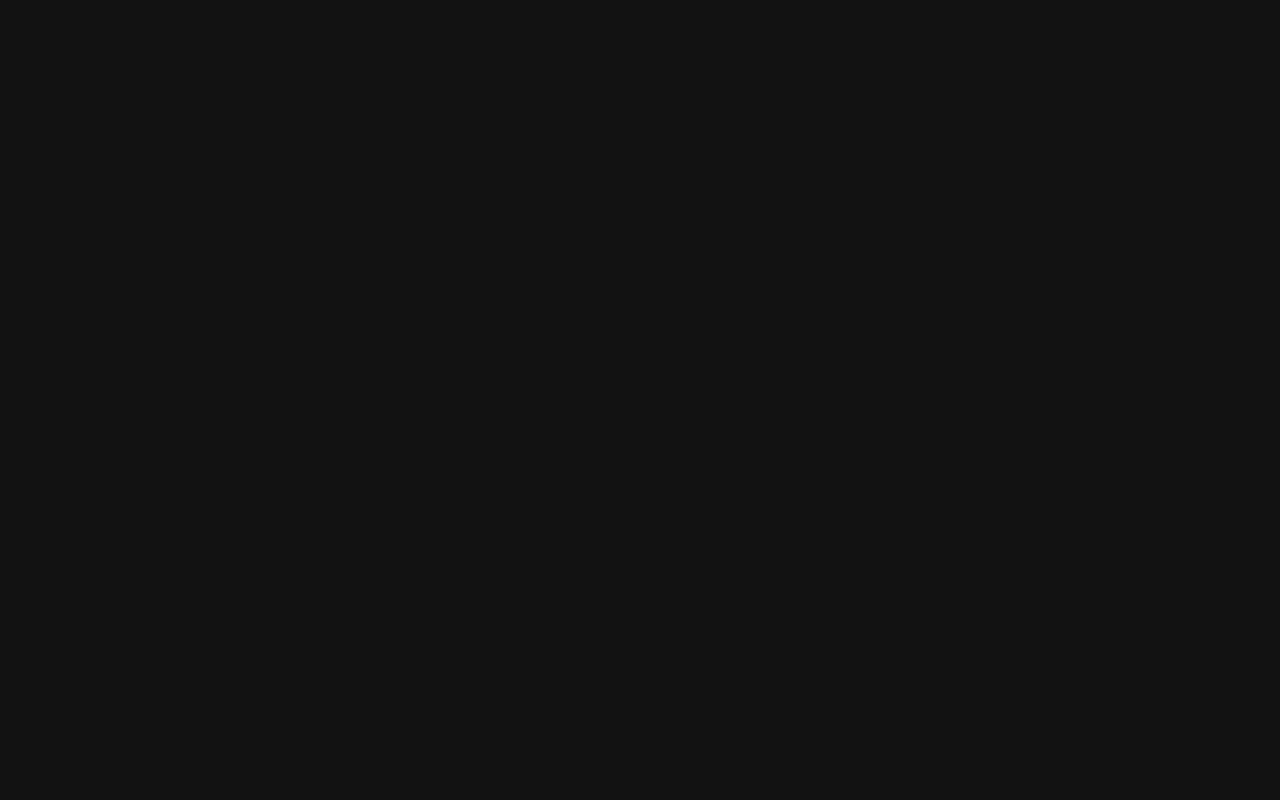
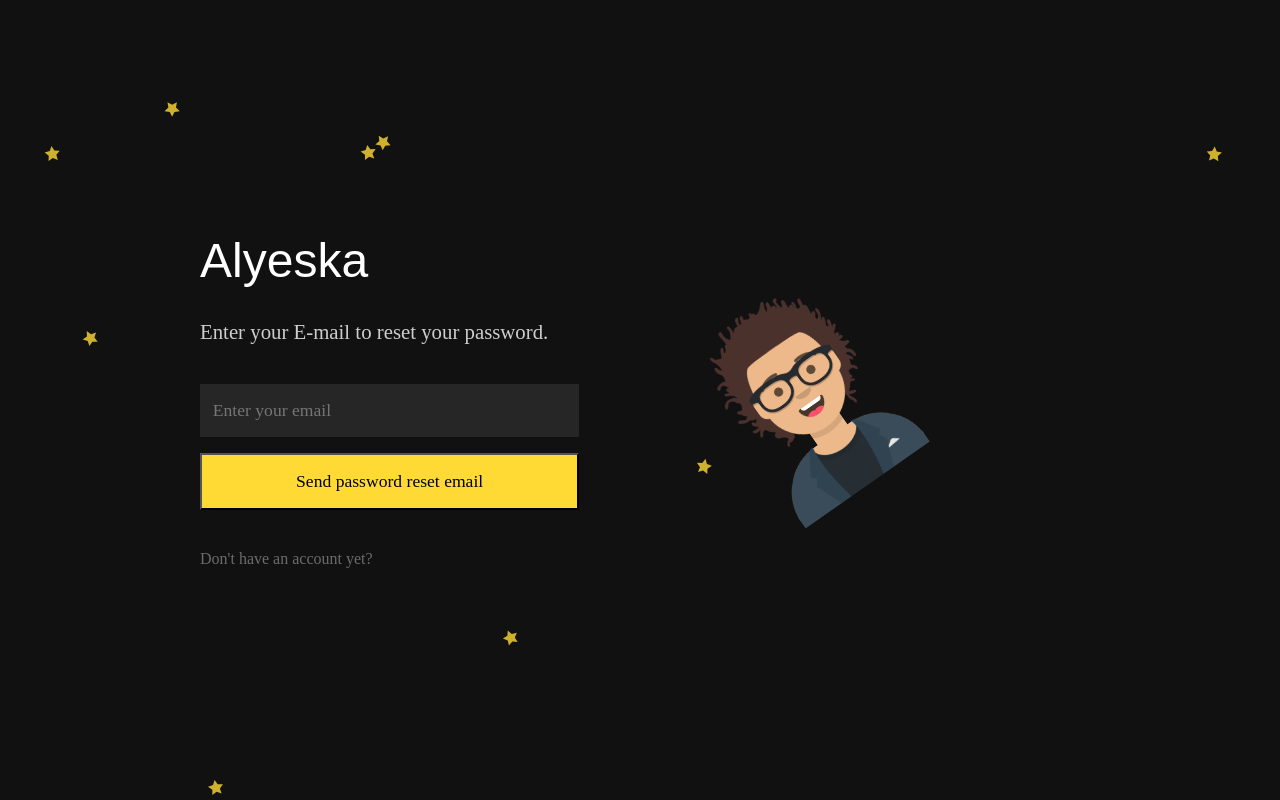
Before and after one commit to mhretalaska/vent, a React (Create React App) app: page /reset in a window 1280 px wide. Before the commit this address had no page. Built offline with nearby package versions, Linux system fonts and the light colour scheme; no server answers; a web font is replaced by a local one.

Commit message:
Implemented password reset functionality using firebase.

```diff
--- a/package.json
+++ b/package.json
@@ -15,6 +15,7 @@
     "react-scripts": "5.0.1",
     "react-tsparticles": "^2.3.1",
     "tsparticles": "^2.3.1",
+    "typewriter-effect": "^2.19.0",
     "web-vitals": "^2.1.4"
   },
   "scripts": {
--- a/src/firebase.js
+++ b/src/firebase.js
@@ -79,6 +79,8 @@ const registerWithEmailAndPassword = async (name, email, password) => {
 
 const sendPasswordReset = async (email) => {
   try {
+    await sendPasswordResetEmail(auth, email);
+    alert("Password reset link sent!");
   } catch (error) {
     console.error(error);
     alert(error.message);
--- a/src/index.js
+++ b/src/index.js
@@ -4,6 +4,7 @@ import { BrowserRouter, Routes, Route } from "react-router-dom";
 import "./index.css";
 import Home from "./pages/Home";
 import Login from "./pages/auth/Login";
+import Reset from "./pages/auth/Reset";
 import Register from "./pages/auth/Register";
 import reportWebVitals from "./reportWebVitals";
 
@@ -15,6 +16,7 @@ root.render(
         <Route path="/" element={<Login />}></Route>
         <Route path="/register" element={<Register />}></Route>
         <Route path="/home" element={<Home />}></Route>
+        <Route path="/reset" element={<Reset />}></Route>
       </Routes>
     </BrowserRouter>
   </React.StrictMode>
--- a/src/pages/auth/Reset.js
+++ b/src/pages/auth/Reset.js
@@ -0,0 +1,51 @@
+import React, { useEffect, useState } from "react";
+import { Link, useNavigate } from "react-router-dom";
+import { useAuthState } from "react-firebase-hooks/auth";
+import { FcGoogle } from "react-icons/fc";
+
+// Local Imports
+import { auth, sendPasswordReset } from "../../firebase";
+import Particle from "../../components/Particle";
+import "../../assets/auth.scss";
+import img from "../../assets/avataaars (1).png";
+
+export default function Reset() {
+  const [email, setEmail] = useState("");
+  const [user, loading, error] = useAuthState(auth);
+  const navigate = useNavigate();
+
+  useEffect(() => {
+    if (loading) {
+      return;
+    }
+    if (user) navigate("/home");
+  }, [user, loading]);
+
+  return (
+    <div className="auth__container">
+      <Particle />
+      <div className="login__container">
+        <div className="left">
+          <div className="header">Alyeska</div>
+          <p>Enter your E-mail to reset your password.</p>
+          <div className="form__container">
+            <input
+              type="email"
+              placeholder="Enter your email"
+              value={email}
+              onChange={(e) => setEmail(e.target.value)}
+            />
+
+            <button onClick={() => sendPasswordReset(email)}>
+              Send password reset email
+            </button>
+          </div>
+          <Link to="/register">Don't have an account yet?</Link>
+        </div>
+        <div className="right">
+          <img src={img} alt="" />
+        </div>
+      </div>
+    </div>
+  );
+}
```
Also changed, not shown: src/pages/Home.js (+8 -0 lines), 1 other file (tests, documents, lock files or other folders).
